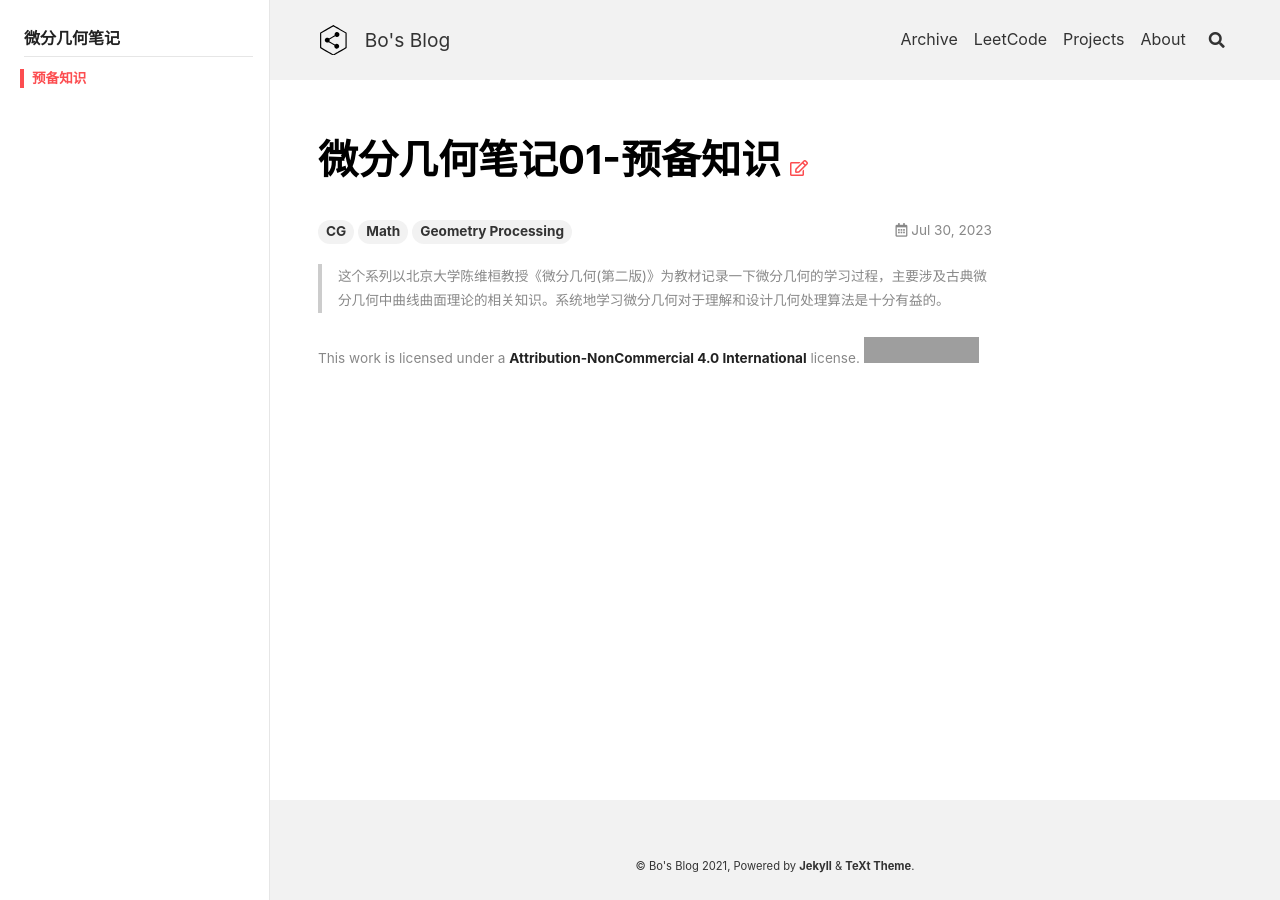
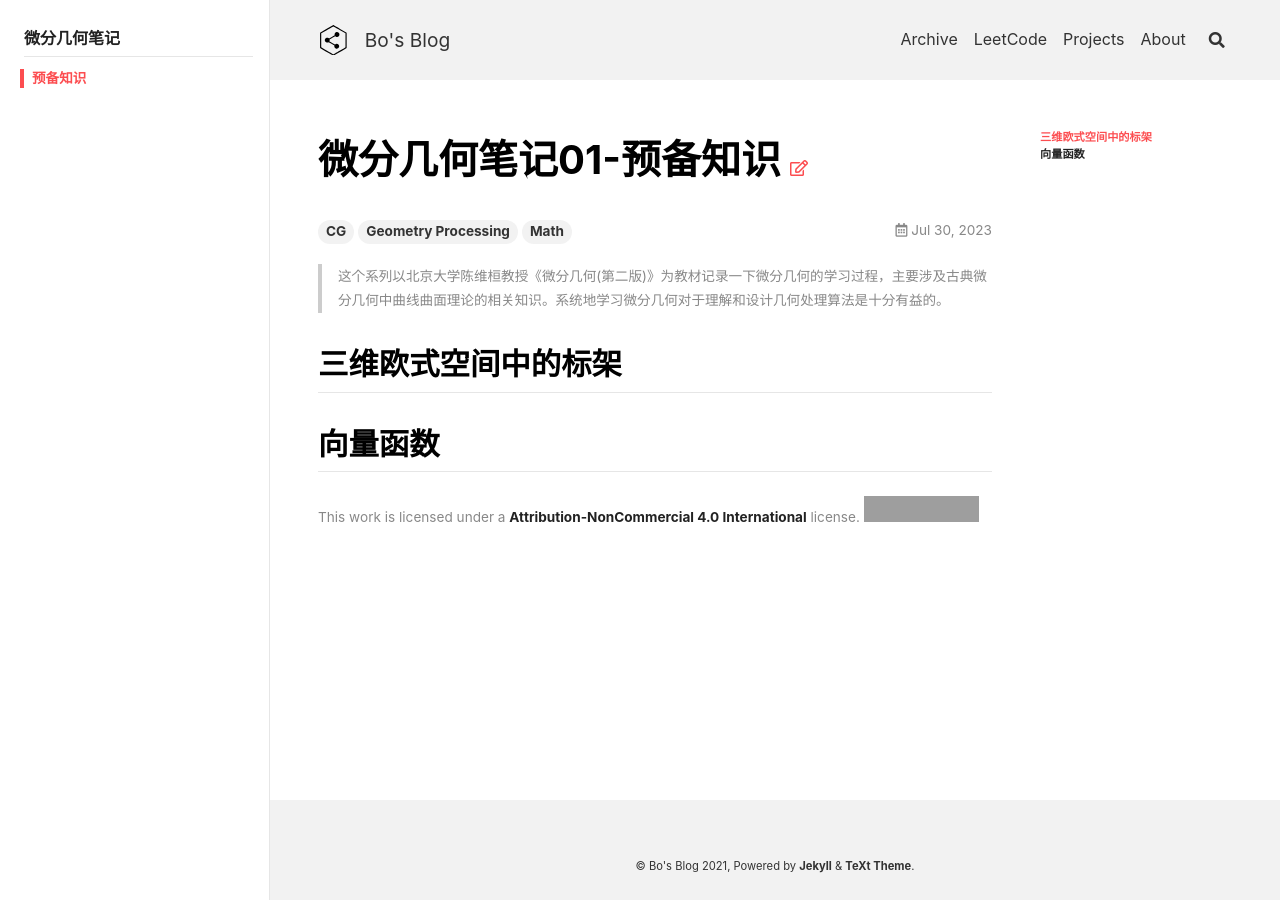
Before and after one commit to peng00bo00/peng00bo00_previous_blog, a Jekyll site: the page built from _posts/2023-07-30-DifferentialGeometry-NOTES-01.md, in a window 1280 px wide. Built offline with Jekyll 4.4.1, drawn with Linux system fonts in a browser that asks for light colours; nearby versions of some CDN libraries; grey boxes are pictures that could not be loaded.

Commit message:
Update 2023-07-30-DifferentialGeometry-NOTES-01.md

```diff
--- a/_posts/2023-07-30-DifferentialGeometry-NOTES-01.md
+++ b/_posts/2023-07-30-DifferentialGeometry-NOTES-01.md
@@ -1,7 +1,7 @@
 ---
 layout: article
 title: 微分几何笔记01-预备知识
-tags: ["CG", "Math", "Geometry Processing"]
+tags: ["CG", "Geometry Processing", "Math"]
 key: DifferentialGeometry-01
 aside:
   toc: true
@@ -11,3 +11,7 @@ sidebar:
 
 > 这个系列以北京大学陈维桓教授《微分几何(第二版)》为教材记录一下微分几何的学习过程，主要涉及古典微分几何中曲线曲面理论的相关知识。系统地学习微分几何对于理解和设计几何处理算法是十分有益的。
 <!--more-->
+
+## 三维欧式空间中的标架
+
+## 向量函数
```
